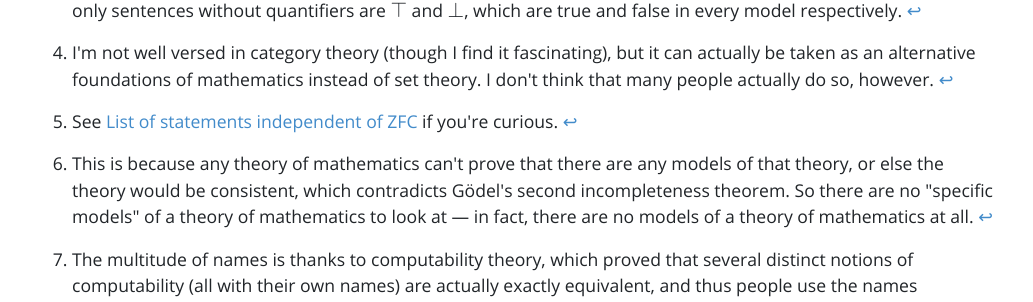
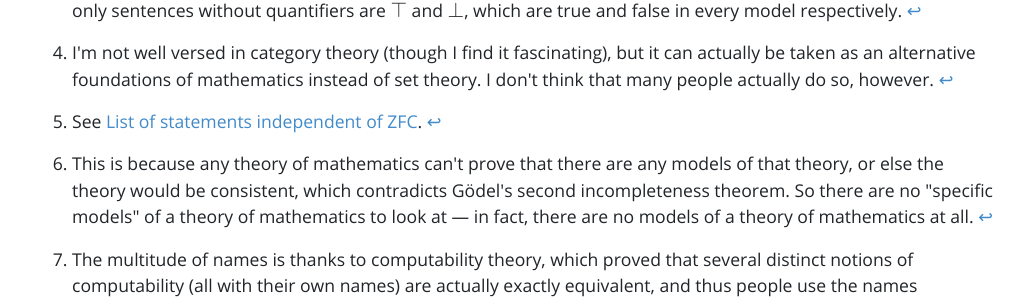
Before and after one commit to Liam-DeVoe/liam-devoe.github.io, a Jekyll site: the page built from _posts/2022-03-16-godels-incompleteness-theorem.md, in a window 1280 px wide and 900 px high, scrolled down 9383 px. Shown: the part 498-800 px from the top of the window, without its empty margins (123-1156 px from the left). Built offline with Jekyll 4.4.1, drawn with Linux system fonts in a browser that asks for light colours; nearby versions of some CDN libraries; some web fonts are replaced; formulas are drawn with MathJax 3.

```diff
--- a/_posts/2022-03-16-godels-incompleteness-theorem.md
+++ b/_posts/2022-03-16-godels-incompleteness-theorem.md
@@ -232,7 +232,7 @@
 
 [^4]: I'm not well versed in category theory (though I find it fascinating), but it can actually be taken as an alternative foundations of mathematics instead of set theory. I don't think that many people actually do so, however.
 
-[^5]: See [List of statements independent of ZFC](https://en.wikipedia.org/wiki/List_of_statements_independent_of_ZFC) if you're curious.
+[^5]: See [List of statements independent of ZFC](https://en.wikipedia.org/wiki/List_of_statements_independent_of_ZFC).
 
 [^6]: This is because any theory of mathematics can't prove that there are any models of that theory, or else the theory would be consistent, which contradicts Gödel's second incompleteness theorem. So there are no "specific models" of a theory of mathematics to look at — in fact, there are no models of a theory of mathematics at all.
 
```
